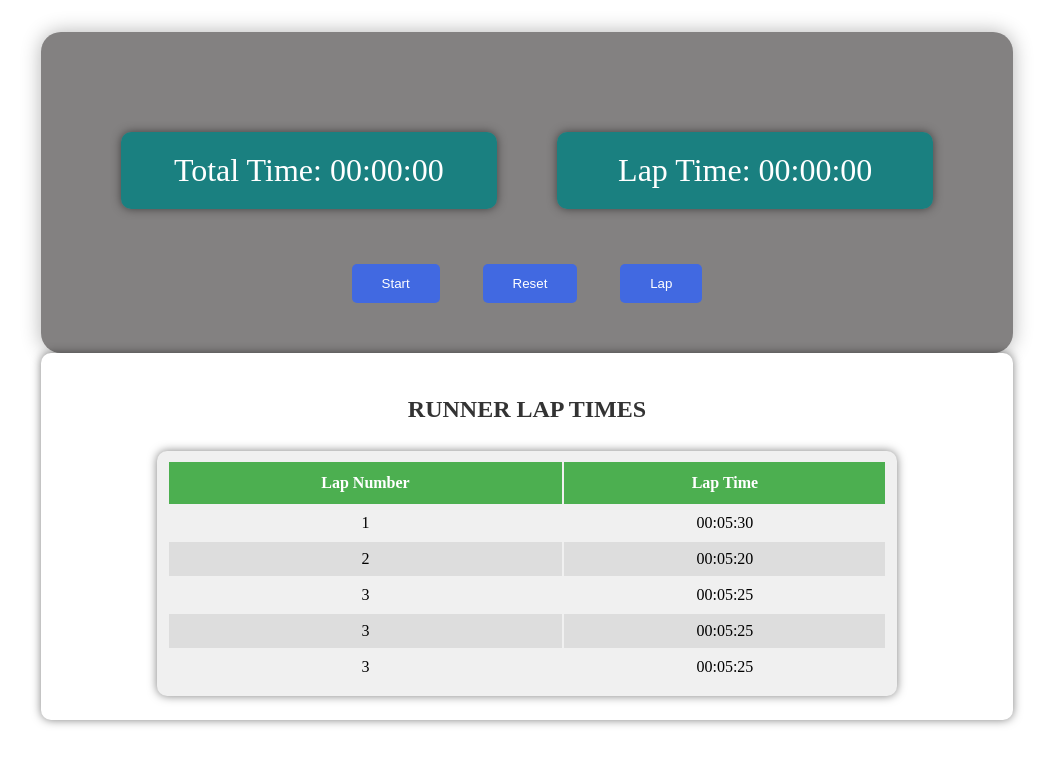
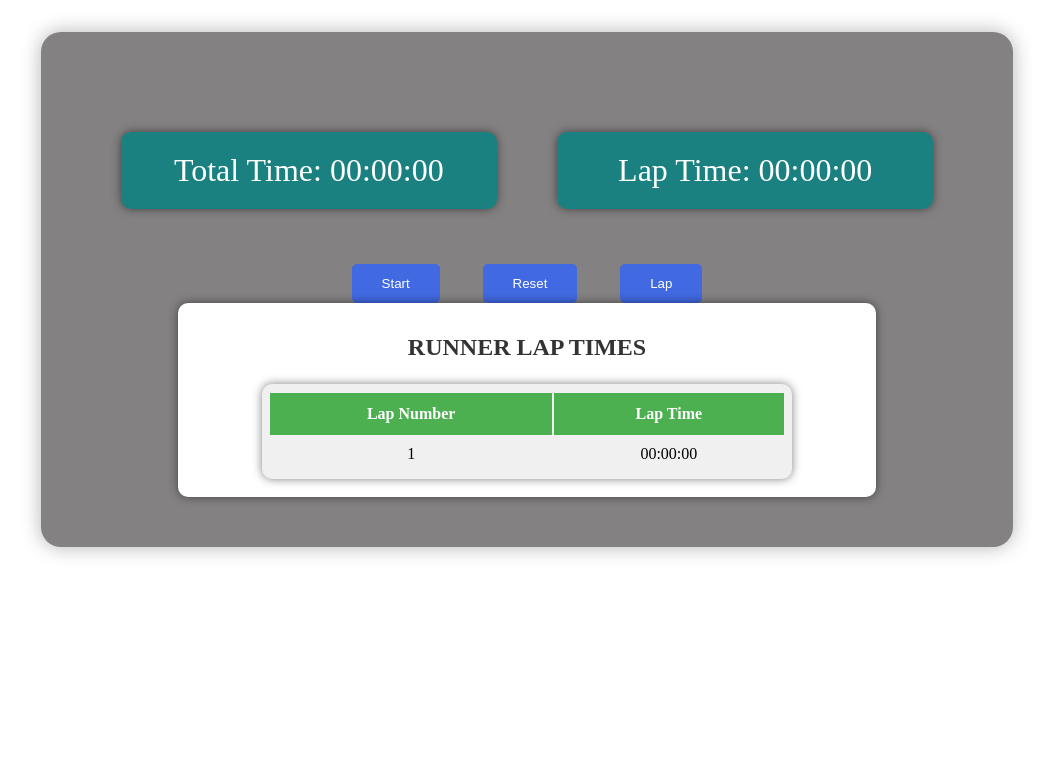
Before and after one commit to erem2c/stopwatch, a React (Vite) app: page / in a window 1280 px wide. Both pictures are taken after a click on the button "Lap". Shown: the top 764 px of the page, without its empty margins (113-1166 px from the left). Built offline with nearby package versions, Linux system fonts and the light colour scheme.

Commit message:
Feature/add-logic-to-table-and-button-lap-and-fix-logic-in-reset-buuton

```diff
--- a/src/App.tsx
+++ b/src/App.tsx
@@ -1,5 +1,5 @@
 import { GeneralTime } from './components/GeneralTime.tsx';
-import {Table} from "./components/Table.tsx";
+
 
 
 export const App = ()=> {
@@ -7,7 +7,6 @@ export const App = ()=> {
   return (
       <>
         <GeneralTime/>
-        <Table/>
       </>
   )
 }
--- a/src/components/GeneralTime.tsx
+++ b/src/components/GeneralTime.tsx
@@ -1,12 +1,16 @@
 import  { useState, useEffect } from 'react';
 import '../App.css';
+import {Table} from "./Table.tsx";
 
 
 
 export const GeneralTime =()=> {
   const [totalTime, setTotalTime] = useState<number>(0);
+  const [lapTime, setLapTime] = useState<number>(0);
   const [isRunning, setIsRunning] = useState<boolean>(false);
   const [intervalId, setIntervalId] = useState<number | null>(null);
+
+  const [score, setScore] = useState<string[]>([]);
 
   useEffect(() => {
     return () => clearInterval(intervalId as number);
@@ -25,6 +29,7 @@ export const GeneralTime =()=> {
   const startStopwatch = () => {
     const id = setInterval(() => {
       setTotalTime(prevTime => prevTime + 100);
+      setLapTime(prevTime => prevTime + 100);
     }, 100);
     setIntervalId(id);
     setIsRunning(true);
@@ -36,11 +41,18 @@ export const GeneralTime =()=> {
   };
 
   const resetStopwatch = () => {
-    clearInterval(intervalId as number);
+    // clearInterval(intervalId as number);
     setTotalTime(0);
+    setLapTime(0);
+    setScore([]);
     setIsRunning(false);
   };
 
+  const resetLapTimeAndAddScore = () => {
+    setScore([...score, formatTime(lapTime)]);
+    setLapTime(0);
+    console.log(score);
+  }
 
 
   return (
@@ -51,7 +63,7 @@ export const GeneralTime =()=> {
         </div>
 
         <div className="time-display">
-          <span className="time-display-span">Lap Time: 00:00:00 </span>
+          <span className="time-display-span">Lap Time: {formatTime(lapTime)} </span>
         </div>
       </div>
 
@@ -64,9 +76,10 @@ export const GeneralTime =()=> {
         )}
         <button className="btn" onClick={resetStopwatch}>Reset</button>
 
-        <button className="btn" >Lap</button>
+        <button className="btn" onClick={resetLapTimeAndAddScore}>Lap</button>
 
       </div>
+      {score.length > 0 && <Table lapScore={score}/>}
     </div>
   );
 }
--- a/src/components/Table.tsx
+++ b/src/components/Table.tsx
@@ -1,15 +1,15 @@
 import '../App.css';
-import {useState} from "react";
+import {useEffect, useState} from "react";
 
-export const Table = () => {
+type Props = {
+    lapScore: string[]
+}
+export const Table = ( {lapScore}:Props) => {
+    const [laps, setLaps] = useState<string[]>([]);
 
-    const [laps, setLaps] = useState([
-        { lapNumber: 1, lapTime: '00:05:30' },
-        { lapNumber: 2, lapTime: '00:05:20' },
-        { lapNumber: 3, lapTime: '00:05:25' },
-        { lapNumber: 3, lapTime: '00:05:25' },
-        { lapNumber: 3, lapTime: '00:05:25' },
-    ]);
+    useEffect(() => {
+        setLaps(lapScore)
+    }, [lapScore]);
 
     return (
         <div className={"run-table"}>
@@ -22,12 +22,12 @@ export const Table = () => {
                 </tr>
                 </thead>
                 <tbody>
-                {laps.map((lap, index) => (
-                    <tr key={index}>
-                        <td>{lap.lapNumber}</td>
-                        <td>{lap.lapTime}</td>
-                    </tr>
-                ))}
+                    {laps.map((lap, index) => (
+                        <tr key={index}>
+                            <td>{index + 1}</td>
+                            <td>{lap}</td>
+                        </tr>
+                    ))}
                 </tbody>
             </table>
         </div>
```
